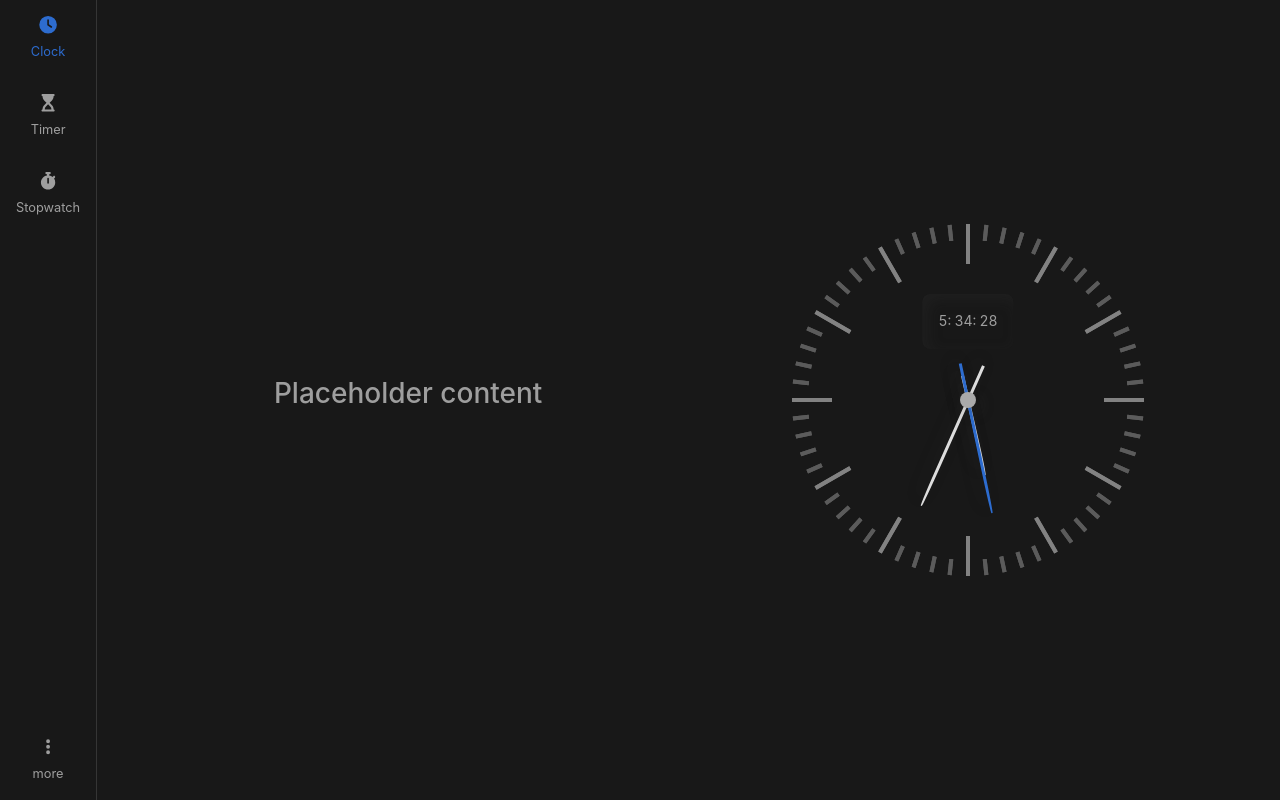
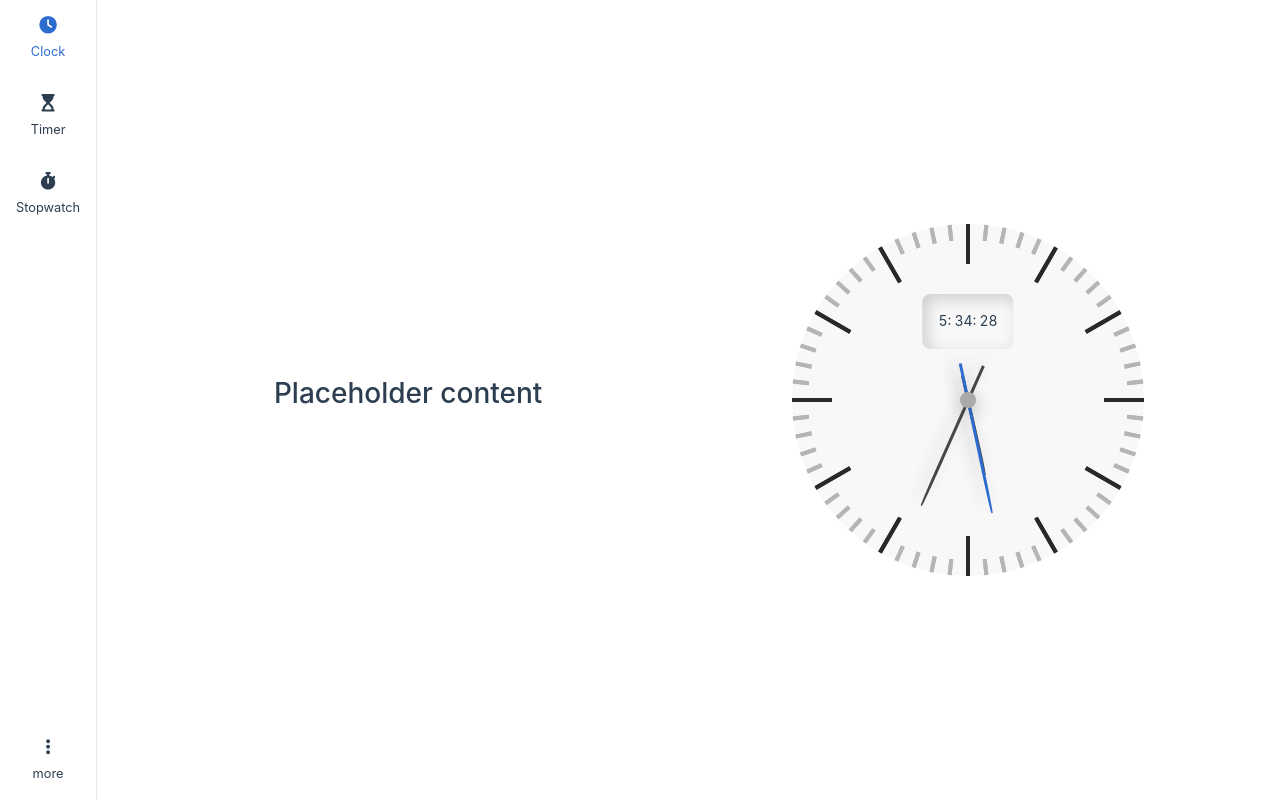
Before and after one commit to Klrfl/TellTime, a Vue app: page / in a window 1280 px wide. Built offline with nearby package versions, Linux system fonts and the light colour scheme.

Commit message:
modify theme getter

```diff
--- a/src/utilities/getTheme.js
+++ b/src/utilities/getTheme.js
@@ -1,10 +1,14 @@
 export function getTheme() {
-  const prefersDark = window.matchMedia("(prefers-color-scheme:dark)");
+  const theme = localStorage.getItem("theme-preference");
 
-  if (prefersDark) {
-    localStorage.setItem("theme-preference", "dark");
-  } else {
-    localStorage.setItem("theme-preference", "light");
+  const prefersDark = window.matchMedia("(prefers-color-scheme: dark)");
+
+  if (theme !== "dark" && theme !== "light") {
+    if (prefersDark.matches) {
+      localStorage.setItem("theme-preference", "dark");
+    } else {
+      localStorage.setItem("theme-preference", "light");
+    }
   }
 
   return localStorage.getItem("theme-preference");
```
